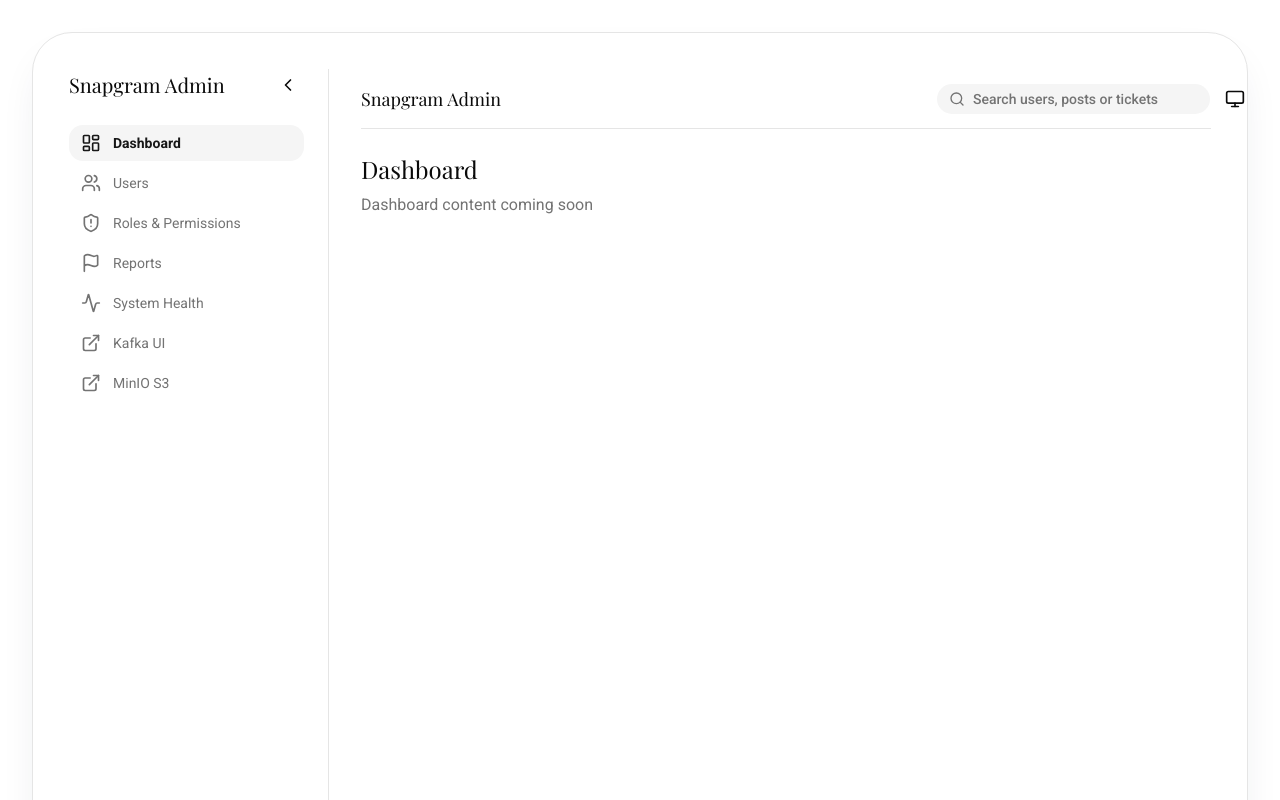
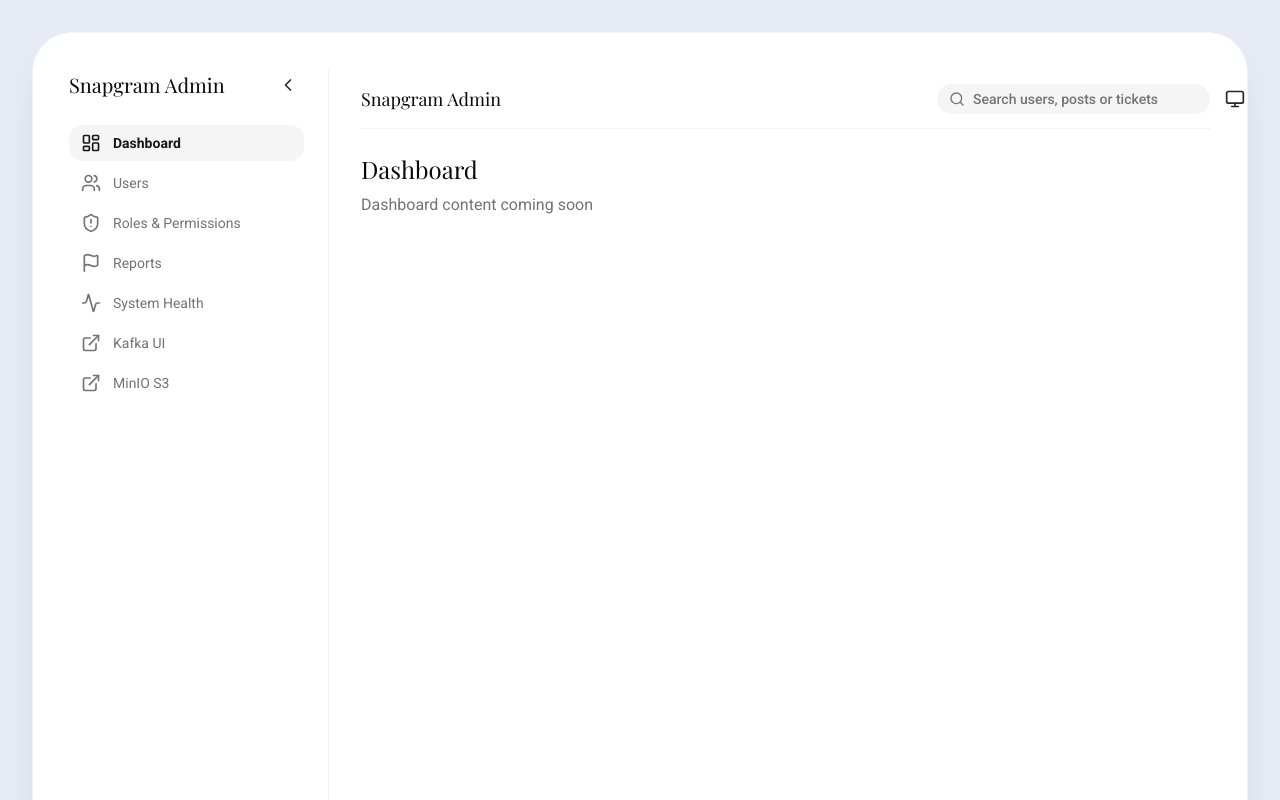
Before and after one commit to Hiennguyen278610/snapgram-admin, a Next.js app: page /en/admin/dashboard in a window 1280 px wide. Shown: the top 800 px of the page. Built offline with nearby package versions, Linux system fonts and the light colour scheme; a web font is replaced by a local one.

Commit message:
feat(theme): map brand palette tokens (background/card/foreground/border/primary)

```diff
--- a/src/app/globals.css
+++ b/src/app/globals.css
@@ -50,13 +50,13 @@
 }
 
 :root {
-  --background: oklch(1 0 0);
-  --foreground: oklch(0.145 0 0);
-  --card: oklch(1 0 0);
+  --background: #e6ebf5;    /* canvas xám nhạt (Light mode) */
+  --foreground: #262626;    /* text chính */
+  --card: #ffffff;          /* card trắng nổi trên canvas */
   --card-foreground: oklch(0.145 0 0);
   --popover: oklch(1 0 0);
   --popover-foreground: oklch(0.145 0 0);
-  --primary: oklch(0.205 0 0);
+  --primary: #ff6a00;       /* brand orange (gradient start) */
   --primary-foreground: oklch(0.985 0 0);
   --secondary: oklch(0.97 0 0);
   --secondary-foreground: oklch(0.205 0 0);
@@ -65,7 +65,7 @@
   --accent: oklch(0.97 0 0);
   --accent-foreground: oklch(0.205 0 0);
   --destructive: oklch(0.577 0.245 27.325);
-  --border: oklch(0.922 0 0);
+  --border: #f3f4f6;        /* hairline border */
   --input: oklch(0.922 0 0);
   --ring: oklch(0.708 0 0);
   --chart-1: oklch(0.87 0 0);
@@ -85,13 +85,13 @@
 }
 
 .dark {
-  --background: oklch(0.145 0 0);
-  --foreground: oklch(0.985 0 0);
-  --card: oklch(0.205 0 0);
+  --background: #09090b;    /* canvas đen */
+  --foreground: #fafafa;
+  --card: #18181b;          /* card zinc-900 */
   --card-foreground: oklch(0.985 0 0);
   --popover: oklch(0.205 0 0);
   --popover-foreground: oklch(0.985 0 0);
-  --primary: oklch(0.922 0 0);
+  --primary: #ff6a00;
   --primary-foreground: oklch(0.205 0 0);
   --secondary: oklch(0.269 0 0);
   --secondary-foreground: oklch(0.985 0 0);
@@ -100,7 +100,7 @@
   --accent: oklch(0.269 0 0);
   --accent-foreground: oklch(0.985 0 0);
   --destructive: oklch(0.704 0.191 22.216);
-  --border: oklch(1 0 0 / 10%);
+  --border: #27272a;
   --input: oklch(1 0 0 / 15%);
   --ring: oklch(0.556 0 0);
   --chart-1: oklch(0.87 0 0);
```
